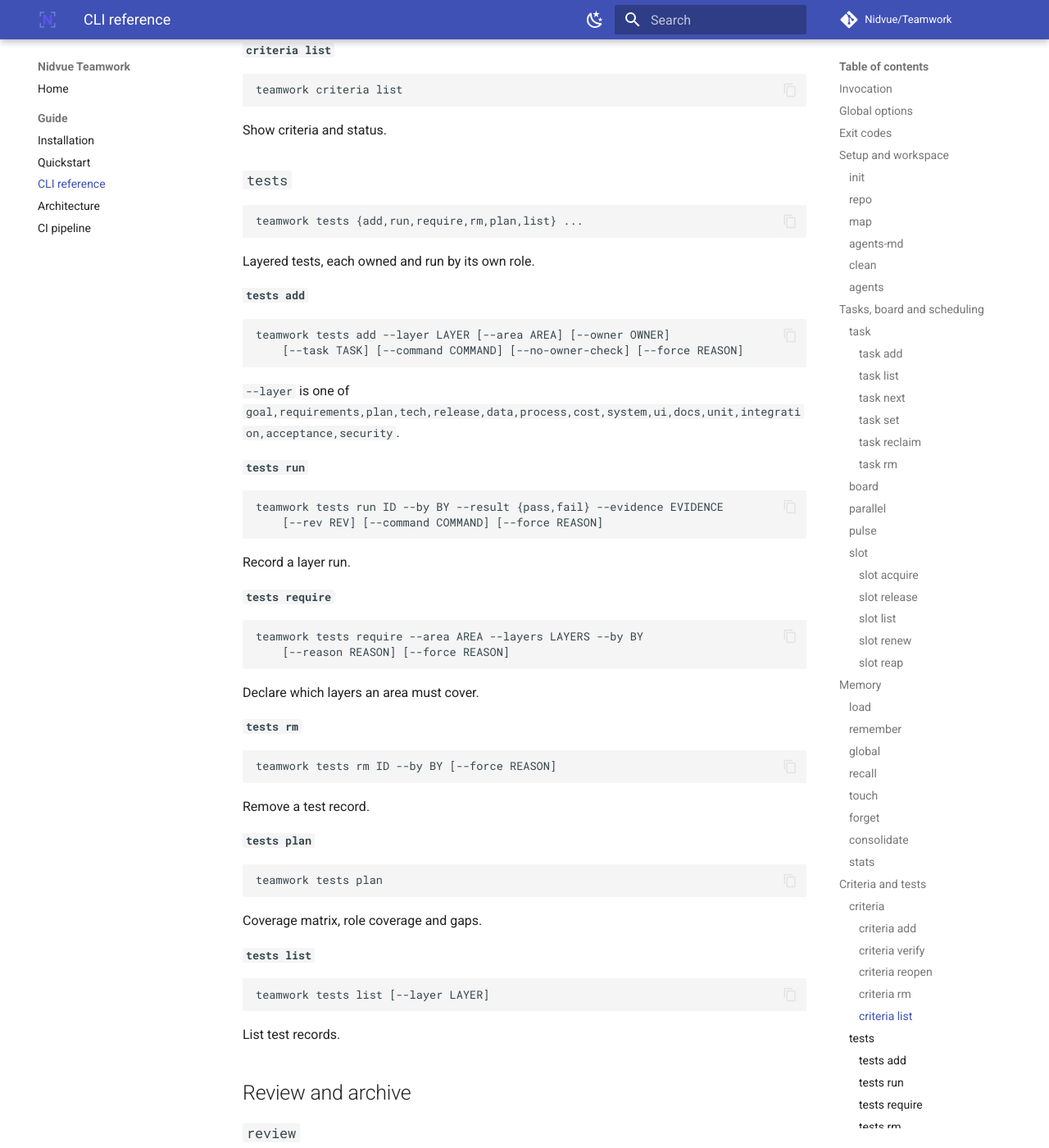
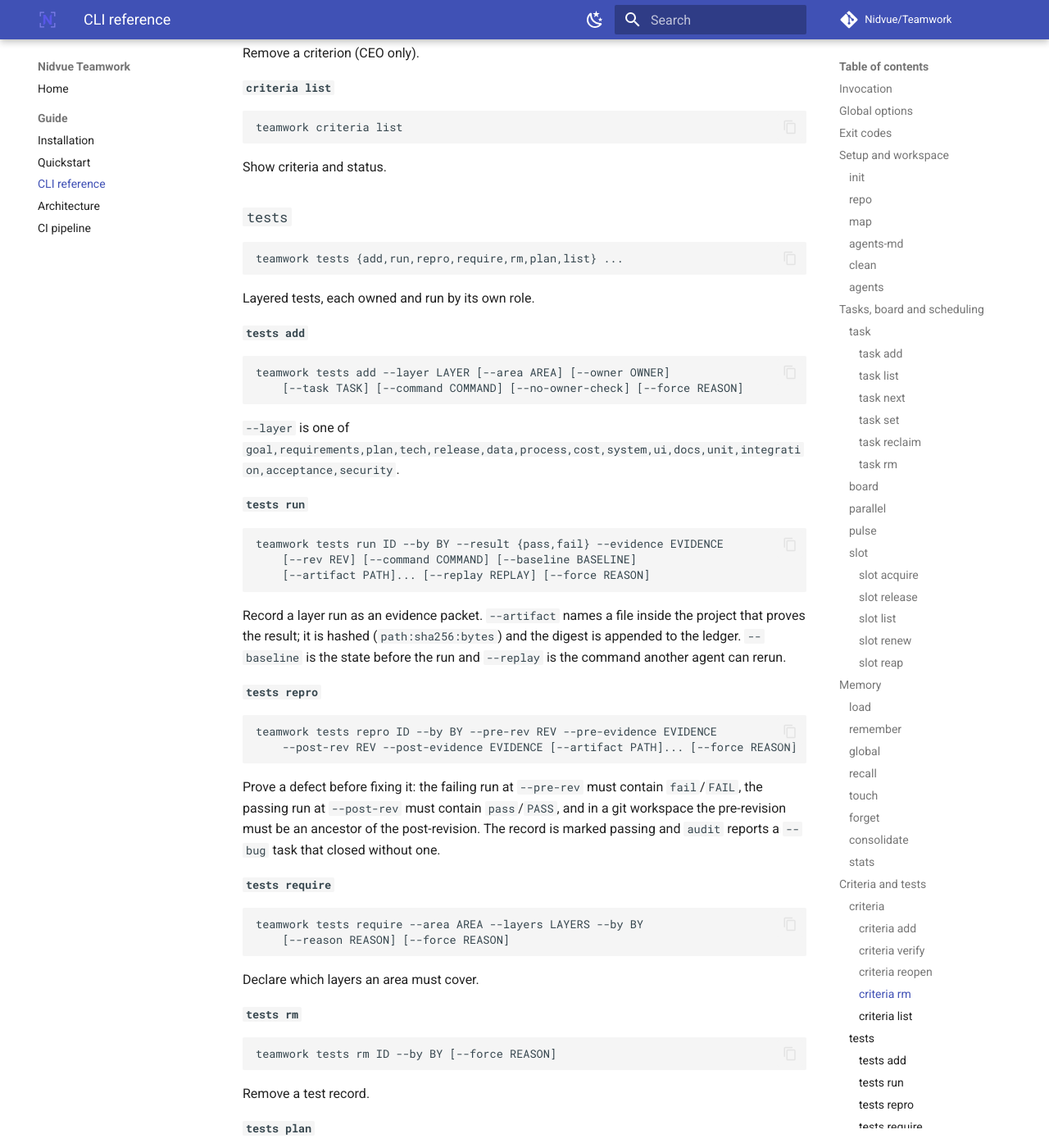
Before and after one commit to Nidvue/Teamwork, an MkDocs documentation site: the page built from docs/guide/cli.md, in a window 1280 px wide and 1400 px high, scrolled down 7815 px. Shown: the whole window at 82% size. Built offline with MkDocs 1.6.1 and Material for MkDocs 9.7.7, drawn with Linux system fonts in a browser that asks for light colours; comment, search, counter and statistics services are not loaded; some of the changed text lies outside the part shown.

Commit message:
fix(evidence): close the P-0013 finding and harden the packet
Task: T-0020
Role: CEO
Producers: CEO
Goal: Close the Reviewer's blocking finding on P-0013 and harden the packet.
Deliverable: docs/guide/cli.md documents tests repro, the packet flags and --bug; review hashes artifacts only on a pass; an integration test covers the audit finding.
Why: The published CLI reference claimed every option came from --help but omitted the new surface; hashing before the pass/fail split made a failing review exit on a missing artifact.
Status: review fix 1/3; suite green
Result: pytest -q -> 376 passed, 1 skipped; ruff check + format -> clean; mypy -> no issues; links -> 0
Docs: docs/guide/cli.md

Acting role: CEO

````diff
--- a/docs/guide/cli.md
+++ b/docs/guide/cli.md
@@ -118,7 +118,7 @@
 ```text
 teamwork task add AGENT TITLE [--priority {P0,P1,P2,P3}]
     [--status {todo,doing,blocked}] [--deps DEPS] [--shared SHARED]
-    [--tags TAGS] [--body BODY] [--evidence EVIDENCE]
+    [--tags TAGS] [--body BODY] [--bug] [--evidence EVIDENCE]
     [--claimed-by CLAIMED_BY] [--no-review]
 ```
 
@@ -128,6 +128,7 @@
 | `--shared` | Shared board / issue / PR reference. |
 | `--body` | Acceptance criteria / notes. |
 | `--claimed-by` | Assign to a specific instance (default: role pool). |
+| `--bug` | A defect fix: its self-check is refused until a `tests repro` record proves the defect. |
 | `--no-review` | Mark a chore that does not need Reviewer sign-off. |
 
 New tasks cannot start as `review` or `done`; the gates own those states.
@@ -374,7 +375,7 @@
 ### `tests`
 
 ```text
-teamwork tests {add,run,require,rm,plan,list} ...
+teamwork tests {add,run,repro,require,rm,plan,list} ...
 ```
 
 Layered tests, each owned and run by its own role.
@@ -392,10 +393,27 @@
 
 ```text
 teamwork tests run ID --by BY --result {pass,fail} --evidence EVIDENCE
-    [--rev REV] [--command COMMAND] [--force REASON]
+    [--rev REV] [--command COMMAND] [--baseline BASELINE]
+    [--artifact PATH]... [--replay REPLAY] [--force REASON]
 ```
 
-Record a layer run.
+Record a layer run as an evidence packet. `--artifact` names a file inside the
+project that proves the result; it is hashed (`path:sha256:bytes`) and the digest
+is appended to the ledger. `--baseline` is the state before the run and
+`--replay` is the command another agent can rerun.
+
+#### `tests repro`
+
+```text
+teamwork tests repro ID --by BY --pre-rev REV --pre-evidence EVIDENCE
+    --post-rev REV --post-evidence EVIDENCE [--artifact PATH]... [--force REASON]
+```
+
+Prove a defect before fixing it: the failing run at `--pre-rev` must contain
+`fail`/`FAIL`, the passing run at `--post-rev` must contain `pass`/`PASS`, and in
+a git workspace the pre-revision must be an ancestor of the post-revision. The
+record is marked passing and `audit` reports a `--bug` task that closed without
+one.
 
 #### `tests require`
 
@@ -436,23 +454,27 @@
 
 ```text
 teamwork review [AGENT] [HANDLE] [--queue] [--by BY]
-    [--result {pass,fail}] [--evidence EVIDENCE] [--findings FINDINGS]
-    [--force REASON]
+    [--result {pass,fail}] [--evidence EVIDENCE] [--artifact PATH]...
+    [--findings FINDINGS] [--force REASON]
 ```
 
 Reviewer: independent second review of a deliverable. `--queue` lists everything
 awaiting review. A pass archives the result; a fail returns the task to its
-owner. `--force` overrides the review gates and requires a recorded reason.
+owner. `--artifact` binds a verification artifact (hashed into the ledger) to the
+verdict. `--force` overrides the review gates and requires a recorded reason.
 
 ### `selfcheck`
 
 ```text
 teamwork selfcheck AGENT HANDLE [--by BY] [--result {pass,fail}]
-    [--note NOTE] [--test TEST] [--force REASON]
+    [--note NOTE] [--test TEST] [--baseline BASELINE] [--artifact PATH]...
+    [--replay REPLAY] [--force REASON]
 ```
 
 Author's own review and test before submitting for review. A passing self-check
-requires a `--test` line; `--note` records what was re-read.
+requires a `--test` line; `--note` records what was re-read, and
+`--baseline/--artifact/--replay` attach the rest of the evidence packet. A
+`--bug` task is refused until a `tests repro` record exists for it.
 
 ### `archive`
 
````
Also changed, not shown: 2 other files.
